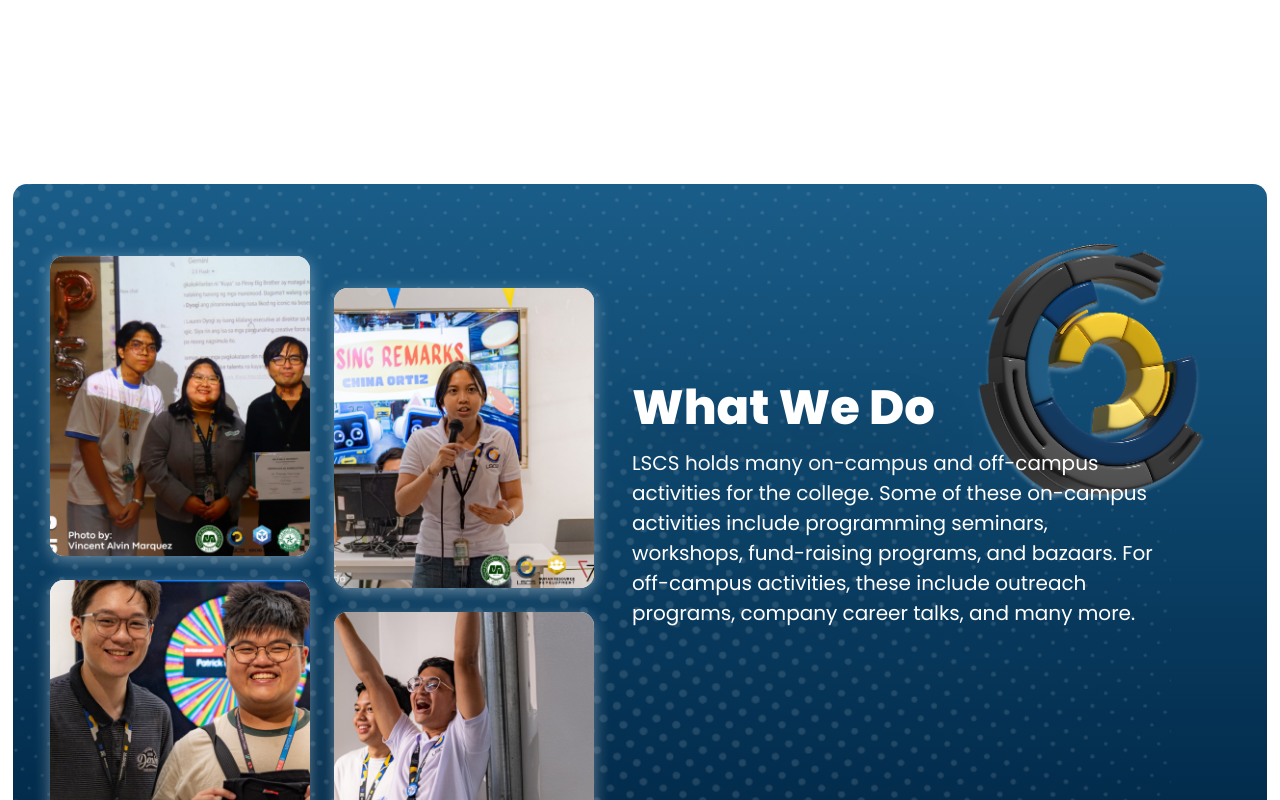
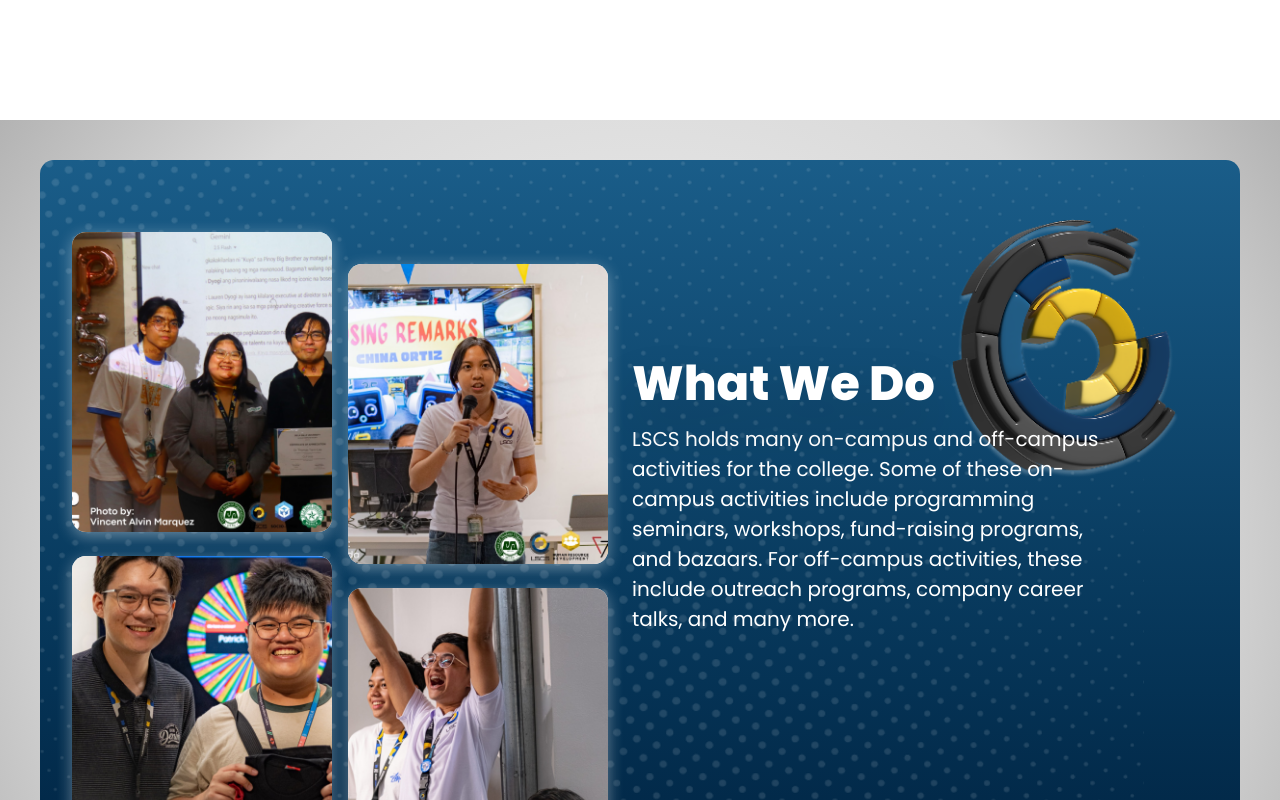
Before and after one commit to dlsu-lscs/dlsu-lscs-website, a Next.js app: page /about-us in a window 1280 px wide. Shown: the part 680-1480 px from the top of the page. Built offline with nearby package versions, Linux system fonts and the light colour scheme.

Commit message:
feat: replaced white background with gray background

```diff
--- a/src/features/about-us/containers/what-we-do.tsx
+++ b/src/features/about-us/containers/what-we-do.tsx
@@ -9,8 +9,8 @@ export default function WhatWeDo() {
     { src: '/example4.png', alt: 'Example 4' },
   ];
   return (
-    <div className="min-h-screen flex items-center justify-between">
-      <div className="relative w-[98%] h-screen mx-auto my-16 rounded-xl overflow-hidden flex">
+    <main className="relative z-20 flex min-h-screen w-full flex-col px-10 py-10 bg-[radial-gradient(circle_at_center,_#f5f5f5_0%,_#d9d9d9_70%,_#b3b3b3_100%)]">
+      <div className="relative w-full h-screen mx-auto rounded-xl overflow-hidden flex">
         <div className="absolute inset-0 bg-gradient-to-b from-[#1A5D89] to-[#001E3B] z-0"></div>
 
         {/* unsure if dots should be png or tailwind, using image for now */}
@@ -50,6 +50,6 @@ export default function WhatWeDo() {
           </div>
         </div>
       </div>
-    </div>
+    </main>
   );
 }
```
